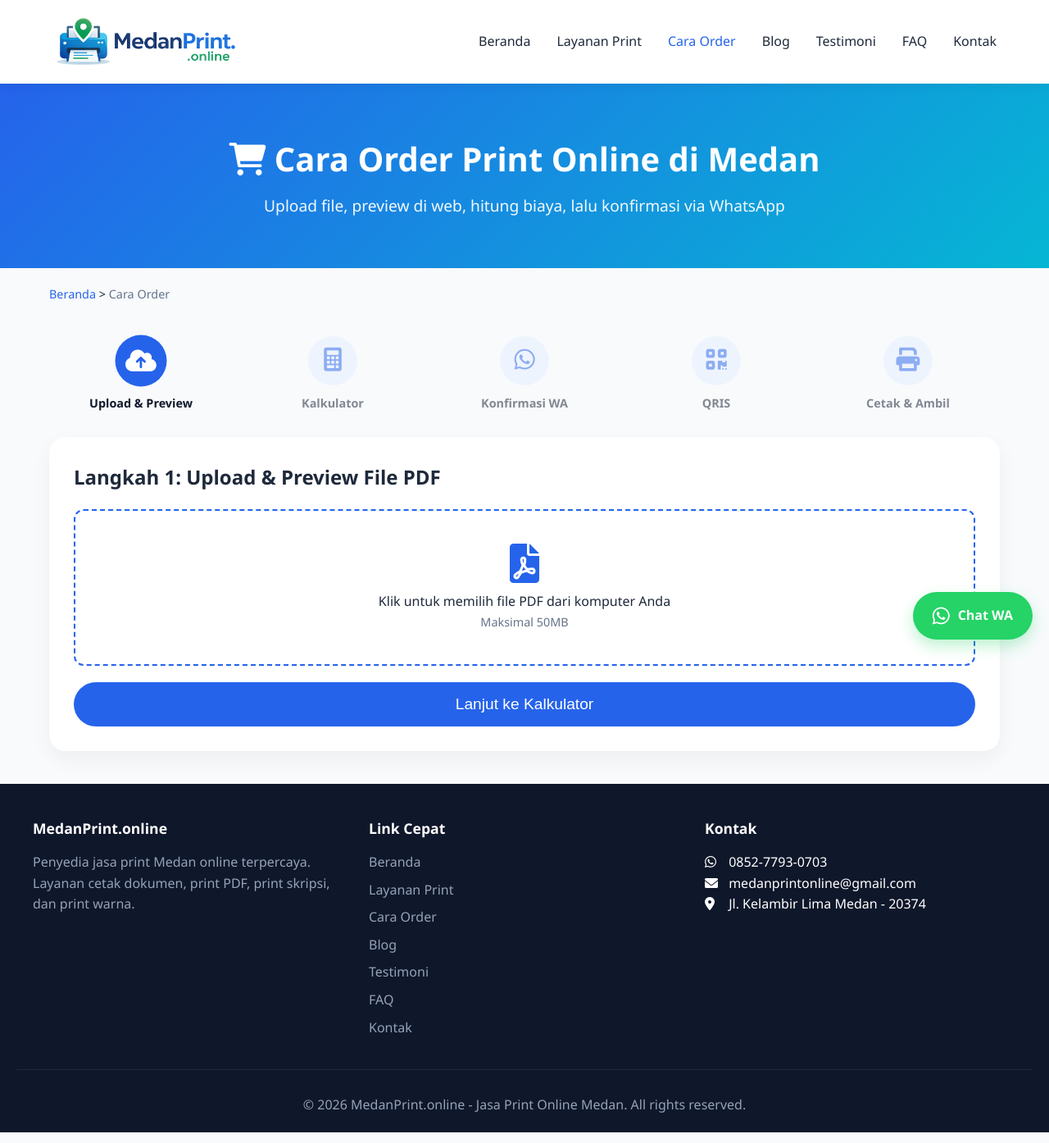
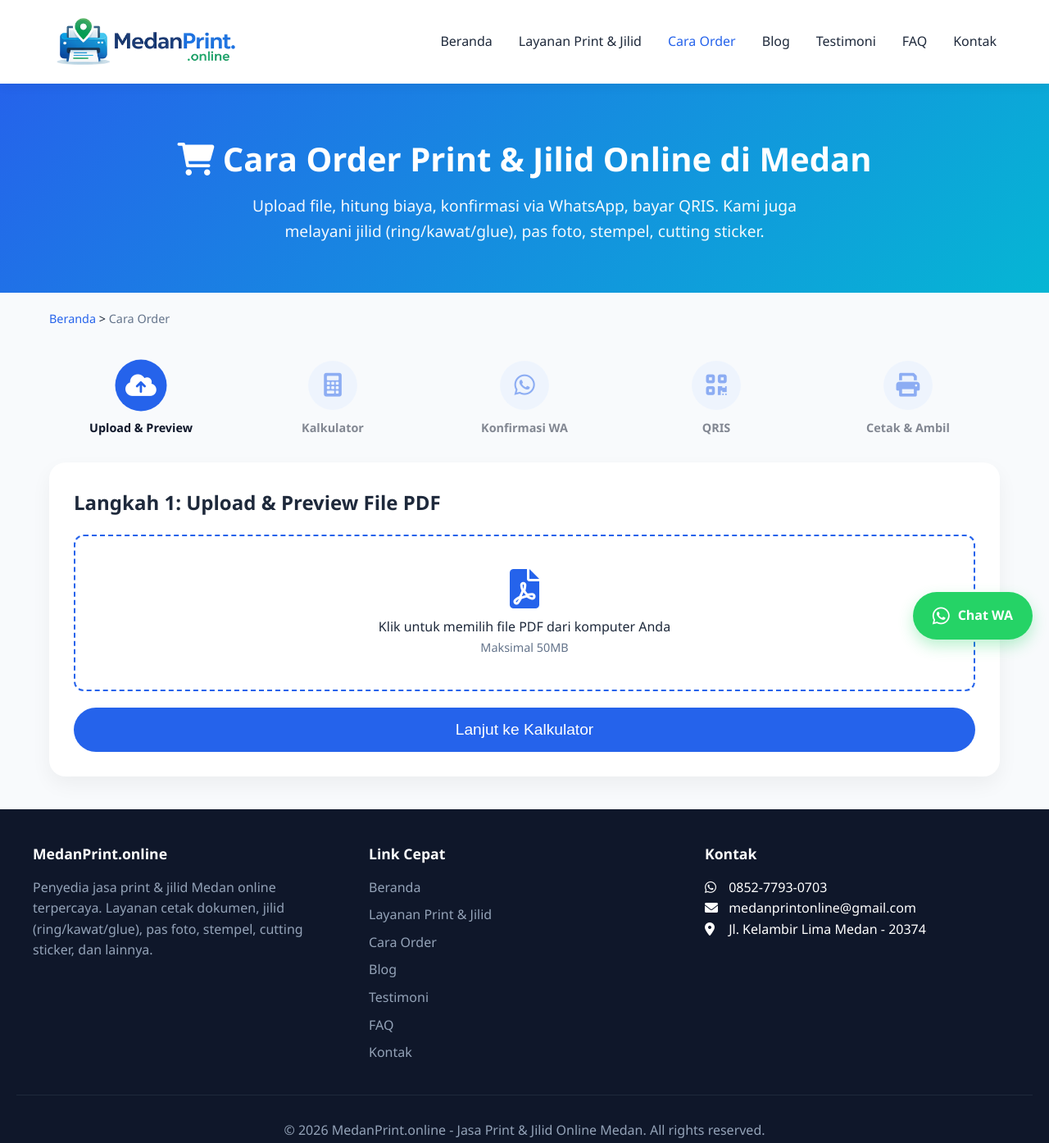
Before and after one commit to medanprintonline-creator/MedanPrint, a plain HTML site: page cara-order.html in a window 1280 px wide. Shown: the whole page at 82% size. Drawn offline with Linux system fonts and the light colour scheme.

Commit message:
Update cara-order.html

```diff
--- a/cara-order.html
+++ b/cara-order.html
@@ -3,8 +3,8 @@
 <head>
     <meta charset="UTF-8">
     <meta name="viewport" content="width=device-width, initial-scale=1.0">
-    <title>Cara Order Print Online di Medan | MedanPrint</title>
-    <meta name="description" content="Panduan mudah cara order print online di Medan. Upload file PDF, hitung biaya, konfirmasi via WhatsApp, bayar QRIS, dan ambil di toko atau diantar.">
+    <title>Cara Order Print & Jilid Online di Medan | MedanPrint</title>
+    <meta name="description" content="Panduan mudah cara order print online dan jilid (ring/kawat/glue) di Medan. Upload file PDF, hitung biaya, konfirmasi via WhatsApp, bayar QRIS, siap antar.">
     <meta name="author" content="MedanPrint.online">
     <link rel="canonical" href="https://medanprint.online/cara-order.html">
     <meta name="robots" content="index, follow">
@@ -12,14 +12,14 @@
     <!-- Open Graph -->
     <meta property="og:type" content="website">
     <meta property="og:url" content="https://medanprint.online/cara-order.html">
-    <meta property="og:title" content="Cara Order Print Online di Medan | MedanPrint">
-    <meta property="og:description" content="Panduan mudah cara order print online di Medan. Upload file PDF, hitung biaya, konfirmasi via WhatsApp, bayar QRIS, dan ambil di toko atau diantar.">
+    <meta property="og:title" content="Cara Order Print & Jilid Online di Medan | MedanPrint">
+    <meta property="og:description" content="Panduan mudah cara order print online dan jilid (ring/kawat/glue) di Medan. Upload file PDF, hitung biaya, konfirmasi via WhatsApp, bayar QRIS, siap antar.">
     <meta property="og:image" content="https://medanprint.online/images/og-image.jpg">
 
     <!-- Twitter -->
     <meta name="twitter:card" content="summary_large_image">
-    <meta name="twitter:title" content="Cara Order Print Online di Medan | MedanPrint">
-    <meta name="twitter:description" content="Panduan mudah cara order print online di Medan. Upload file PDF, hitung biaya, konfirmasi via WhatsApp, bayar QRIS, dan ambil di toko atau diantar.">
+    <meta name="twitter:title" content="Cara Order Print & Jilid Online di Medan | MedanPrint">
+    <meta name="twitter:description" content="Panduan mudah cara order print online dan jilid (ring/kawat/glue) di Medan. Upload file PDF, hitung biaya, konfirmasi via WhatsApp, bayar QRIS, siap antar.">
     <meta name="twitter:image" content="https://medanprint.online/images/og-image.jpg">
 
     <!-- Font Awesome -->
@@ -478,16 +478,16 @@
     </style>
 </head>
 <body>
-    <!-- Navbar -->
+    <!-- Navbar (updated) -->
     <nav class="navbar" aria-label="Navigasi Utama">
         <div class="logo">
-            <a href="index.html" title="MedanPrint - Print Dokumen Online di Medan">
-                <img src="images/logo.png" alt="MedanPrint Logo Jasa Print Online Medan">
+            <a href="index.html" title="MedanPrint - Print & Jilid Dokumen Online di Medan">
+                <img src="images/logo.png" alt="MedanPrint Logo Jasa Print & Jilid Online Medan">
             </a>
         </div>
         <ul class="nav-links">
             <li><a href="index.html">Beranda</a></li>
-            <li><a href="layanan.html">Layanan Print</a></li>
+            <li><a href="layanan.html">Layanan Print & Jilid</a></li>
             <li><a href="cara-order.html" class="active">Cara Order</a></li>
             <li><a href="blog.html">Blog</a></li>
             <li><a href="testimoni.html">Testimoni</a></li>
@@ -499,10 +499,10 @@
         </div>
     </nav>
 
-    <!-- Page Header -->
+    <!-- Page Header (updated description) -->
     <div class="page-header">
-        <h1><i class="fas fa-shopping-cart"></i> Cara Order Print Online di Medan</h1>
-        <p>Upload file, preview di web, hitung biaya, lalu konfirmasi via WhatsApp</p>
+        <h1><i class="fas fa-shopping-cart"></i> Cara Order Print & Jilid Online di Medan</h1>
+        <p>Upload file, hitung biaya, konfirmasi via WhatsApp, bayar QRIS. Kami juga melayani jilid (ring/kawat/glue), pas foto, stempel, cutting sticker.</p>
     </div>
 
     <!-- Breadcrumb -->
@@ -510,7 +510,7 @@
         <a href="index.html">Beranda</a> &gt; <span>Cara Order</span>
     </div>
 
-    <!-- Main Content -->
+    <!-- Main Content (steps unchanged) -->
     <section class="section">
         <!-- Steps Navigation -->
         <div class="steps-nav" id="stepsNav">
@@ -698,18 +698,18 @@
         </div>
     </section>
 
-    <!-- Footer -->
+    <!-- Footer (updated) -->
     <footer>
         <div class="footer-content">
             <div class="footer-section">
                 <h4>MedanPrint.online</h4>
-                <p>Penyedia jasa print Medan online terpercaya. Layanan cetak dokumen, print PDF, print skripsi, dan print warna.</p>
+                <p>Penyedia jasa print & jilid Medan online terpercaya. Layanan cetak dokumen, jilid (ring/kawat/glue), pas foto, stempel, cutting sticker, dan lainnya.</p>
             </div>
             <div class="footer-section">
                 <h4>Link Cepat</h4>
                 <ul>
                     <li><a href="index.html">Beranda</a></li>
-                    <li><a href="layanan.html">Layanan Print</a></li>
+                    <li><a href="layanan.html">Layanan Print & Jilid</a></li>
                     <li><a href="cara-order.html">Cara Order</a></li>
                     <li><a href="blog.html">Blog</a></li>
                     <li><a href="testimoni.html">Testimoni</a></li>
@@ -725,7 +725,7 @@
             </div>
         </div>
         <div class="footer-bottom">
-            <p>&copy; <span id="currentYear"></span> MedanPrint.online - Jasa Print Online Medan. All rights reserved.</p>
+            <p>&copy; <span id="currentYear"></span> MedanPrint.online - Jasa Print & Jilid Online Medan. All rights reserved.</p>
         </div>
     </footer>
 
```
